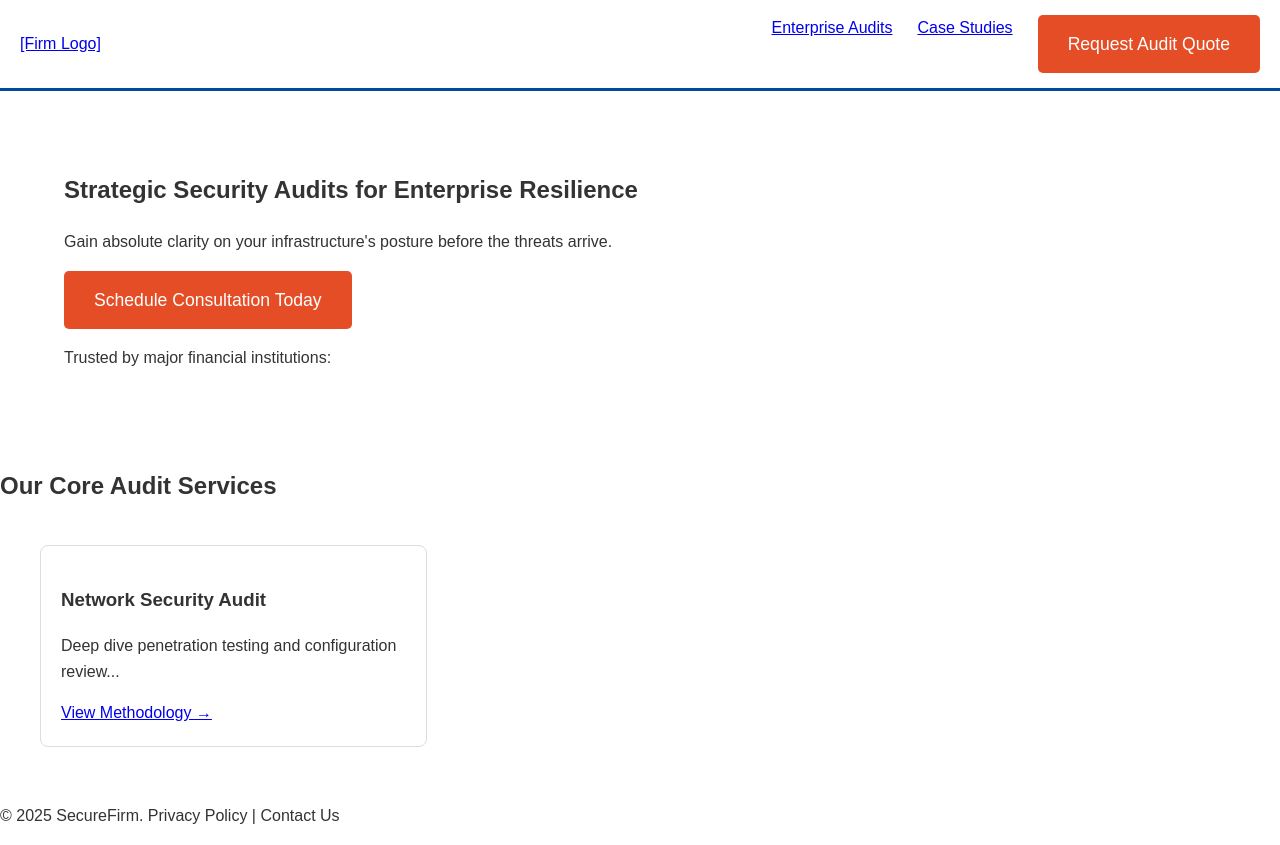
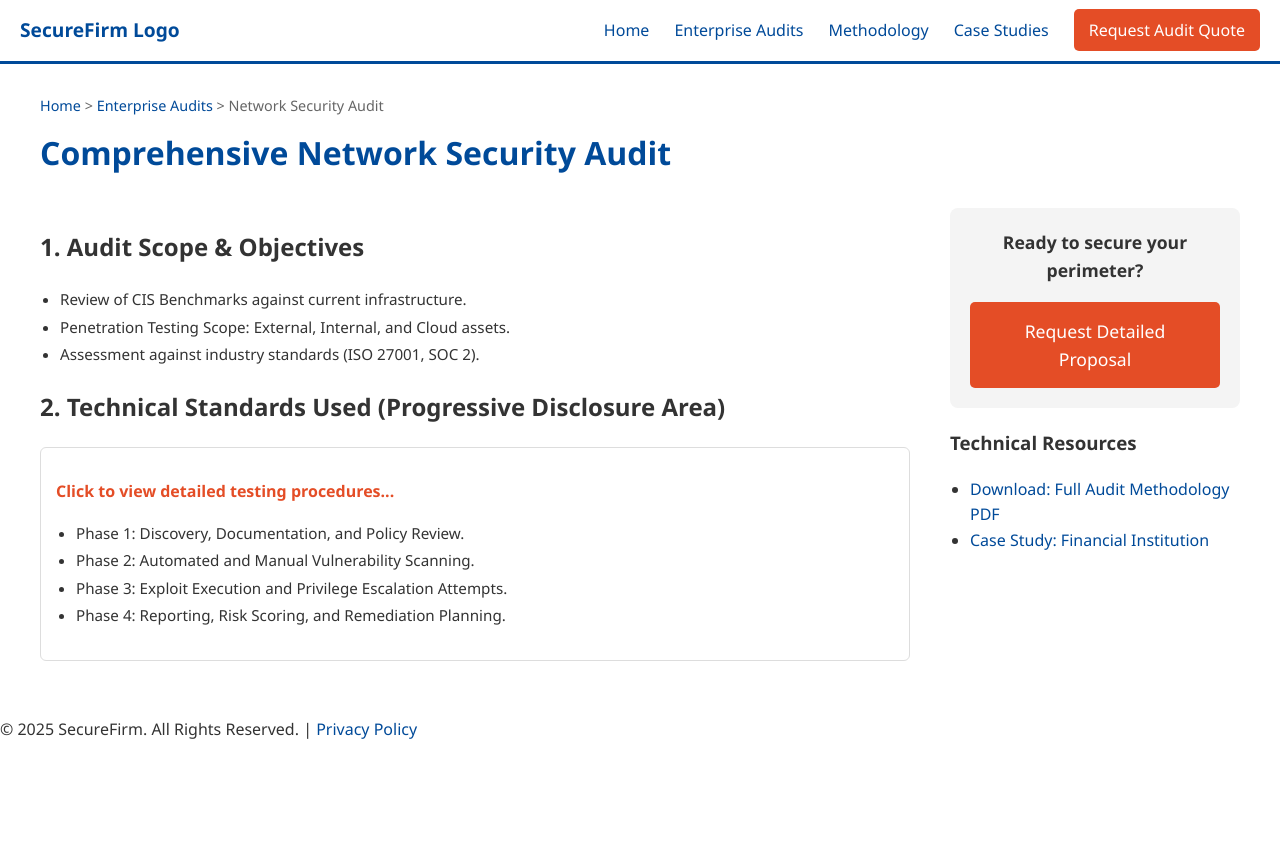
Before and after one commit to lmkjfm/cyber-security-audit-project, a plain HTML site: page index.html in a window 1280 px wide. After the commit the page ends 800 px from the top, so only its background shows below. Drawn offline with Linux system fonts and the light colour scheme; files that its build step writes are made by us from their sources.

Commit message:
Add files via upload

```diff
--- a/index.html
+++ b/index.html
@@ -3,7 +3,7 @@
 
   <head>
     <meta charset="UTF-8">
-    <title>CYBER AUDIT PROTOTYPE: Home page</title>
+    <title>CYBER AUDIT PROTOTYPE: Audit Service</title>
     <link rel="stylesheet" href="./style.css">
 
   </head>
@@ -13,15 +13,17 @@
 <head>
     <meta charset="UTF-8">
     <meta name="viewport" content="width=device-width, initial-scale=1.0">
-    <title>SecureFirm - Enterprise Security Audits</title>
+    <title>Comprehensive Network Security Audit - SecureFirm</title>
     <link rel="stylesheet" href="css/style.css">
 </head>
 <body>
     <header class="main-header">
-        <a href="/" class="logo">[Firm Logo]</a>
+        <a href="index.html" class="logo">SecureFirm Logo</a>
         <nav class="main-nav">
             <ul class="nav-list">
+                <li><a href="index.html">Home</a></li>
                 <li><a href="#">Enterprise Audits</a></li>
+                <li><a href="#">Methodology</a></li>
                 <li><a href="#">Case Studies</a></li>
                 <li><a href="#" class="cta-button">Request Audit Quote</a></li>
             </ul>
@@ -29,30 +31,54 @@
         <button class="menu-toggle" aria-label="Toggle navigation">&#9776;</button>
     </header>
 
-    <main>
-        <section class="hero-section">
-            <h1>Strategic Security Audits for Enterprise Resilience</h1>
-            <p>Gain absolute clarity on your infrastructure's posture before the threats arrive.</p>
-            <a href="#" class="cta-button large">Schedule Consultation Today</a>
-            <div class="trust-signals">
-                <p>Trusted by major financial institutions:</p>
+    <main class="page-container">
+        <p class="breadcrumbs">
+            <a href="index.html">Home</a> &gt; <a href="#">Enterprise Audits</a> &gt; Network Security Audit
+        </p>
+
+        <h1 class="page-title">Comprehensive Network Security Audit</h1>
+
+        <section class="two-column-layout">
+
+            <div class="main-content">
+                <h2>1. Audit Scope & Objectives</h2>
+                <ul class="technical-list">
+                    <li>Review of CIS Benchmarks against current infrastructure.</li>
+                    <li>Penetration Testing Scope: External, Internal, and Cloud assets.</li>
+                    <li>Assessment against industry standards (ISO 27001, SOC 2).</li>
+                </ul>
+
+                <h2>2. Technical Standards Used (Progressive Disclosure Area)</h2>
+                <div class="disclosure-section">
+                    <p class="disclosure-title">Click to view detailed testing procedures...</p>
+                    <ul class="detailed-list">
+                        <li>Phase 1: Discovery, Documentation, and Policy Review.</li>
+                        <li>Phase 2: Automated and Manual Vulnerability Scanning.</li>
+                        <li>Phase 3: Exploit Execution and Privilege Escalation Attempts.</li>
+                        <li>Phase 4: Reporting, Risk Scoring, and Remediation Planning.</li>
+                    </ul>
                 </div>
-        </section>
+            </div>
 
-        <section class="services-teaser">
-            <h2>Our Core Audit Services</h2>
-            <div class="service-cards-container">
-                <article class="service-card">
-                    <h3>Network Security Audit</h3>
-                    <p>Deep dive penetration testing and configuration review...</p>
-                    <a href="#">View Methodology &rarr;</a>
-                </article>
+            <aside class="sidebar">
+                <div class="sticky-cta-box">
+                    <h3>Ready to secure your perimeter?</h3>
+                    <a href="#" class="cta-button large">Request Detailed Proposal</a>
                 </div>
+
+                <div class="resources-box">
+                    <h3>Technical Resources</h3>
+                    <ul class="resource-list">
+                        <li><a href="#">Download: Full Audit Methodology PDF</a></li>
+                        <li><a href="#">Case Study: Financial Institution</a></li>
+                    </ul>
+                </div>
+            </aside>
         </section>
     </main>
 
     <footer>
-        <p>&copy; 2025 SecureFirm. Privacy Policy | Contact Us</p>
+        <p>&copy; 2025 SecureFirm. All Rights Reserved. | <a href="#">Privacy Policy</a></p>
     </footer>
 </body>
 </html>
--- a/style.css
+++ b/style.css
@@ -1,122 +1,171 @@
 /* ==================================== */
-/* 1. MOBILE-FIRST BASE STYLES (Screen < 768px) */
+/* 0. ROOT VARIABLES & GLOBAL STYLES */
 /* ==================================== */
 
 :root {
     --primary-color: #004a99; /* Deep Blue - Trustworthy */
     --accent-color: #e44d26; /* Orange/Red - CTA Alert */
     --text-color: #333;
+    --light-gray: #f4f4f4;
 }
 
 body {
-    font-family: Arial, sans-serif;
+    font-family: 'Segoe UI', Tahoma, Geneva, Verdana, sans-serif;
     line-height: 1.6;
     margin: 0;
     color: var(--text-color);
+    background-color: white;
 }
 
-/* Header & Nav */
+/* Reset Lists */
+ul {
+    list-style: disc;
+    margin-left: 20px;
+    padding-left: 0;
+}
+
+a {
+    color: var(--primary-color);
+    text-decoration: none;
+}
+
+/* Page Container - Max width for content alignment */
+.page-container {
+    max-width: 1200px;
+    margin: 0 auto;
+    padding: 20px;
+}
+
+/* ==================================== */
+/* 1. HEADER & NAVIGATION STYLES (Mobile-First) */
+/* ==================================== */
+
 .main-header {
     display: flex;
     justify-content: space-between;
     align-items: center;
     padding: 15px 20px;
     background: #fff;
-    border-bottom: 3px solid var(--primary-color); /* Authority Line */
+    border-bottom: 3px solid var(--primary-color);
 }
 
-.main-nav {
-    /* Hide navigation links by default on mobile */
-    display: none;
+.logo {
+    font-weight: bold;
+    font-size: 1.2em;
+    color: var(--primary-color);
 }
 
+/* Mobile: Hamburger Menu Toggle */
+.main-nav { display: none; }
 .menu-toggle {
-    display: block; /* Show hamburger button on mobile */
+    display: block;
     font-size: 24px;
     background: none;
     border: none;
     cursor: pointer;
 }
 
-/* CTAs (Crucial for IT Manager) */
+/* CTAs (Buttons) */
 .cta-button {
     background-color: var(--accent-color);
     color: white;
     padding: 10px 15px;
     text-decoration: none;
     border-radius: 5px;
-    display: block; /* Full width button on mobile */
-    text-align: center;
+    transition: background-color 0.3s;
 }
 
-/* Services Teaser - Vertical Stacking */
-.service-cards-container {
-    display: block; /* Default block stacking */
-    padding: 20px;
-}
-.service-card {
-    border: 1px solid #ddd;
-    margin-bottom: 20px;
-    padding: 20px;
-    border-radius: 8px;
+.cta-button:hover {
+    background-color: #c9401f;
 }
 
 /* ==================================== */
-/* 2. TABLET/DESKTOP STYLES (min-width: 768px) */
+/* 2. AUDIT PAGE SPECIFIC STYLES (Mobile-First) */
 /* ==================================== */
 
-@media (min-width: 768px) {
+.breadcrumbs {
+    font-size: 0.9em;
+    color: #666;
+    margin: 10px 0;
+}
 
-    .menu-toggle {
-        display: none; /* Hide hamburger button on desktop */
-    }
+.page-title {
+    font-size: 2em;
+    margin-top: 10px;
+    margin-bottom: 30px;
+    color: var(--primary-color);
+}
 
-    .main-nav {
-        display: block; /* Show navigation links */
-    }
+/* Sidebar CTA Box (Mobile: sits below main content) */
+.sticky-cta-box {
+    background-color: var(--light-gray);
+    padding: 20px;
+    border-radius: 8px;
+    text-align: center;
+    margin-bottom: 20px;
+}
 
+.sticky-cta-box h3 {
+    margin-top: 0;
+    font-size: 1.1em;
+}
+
+.technical-list, .detailed-list {
+    font-size: 0.95em;
+    line-height: 1.8;
+}
+
+.disclosure-section {
+    border: 1px solid #ddd;
+    padding: 15px;
+    margin: 20px 0;
+    border-radius: 6px;
+}
+
+.disclosure-title {
+    font-weight: bold;
+    color: var(--accent-color);
+}
+
+/* ==================================== */
+/* 3. DESKTOP STYLES (MIN-WIDTH: 1024px) */
+/* ==================================== */
+
+@media (min-width: 1024px) {
+
+    /* Navigation: Horizontal Display */
+    .menu-toggle { display: none; }
+    .main-nav { display: block; }
     .nav-list {
         display: flex;
         list-style: none;
         margin: 0;
         padding: 0;
     }
-
     .nav-list li {
         margin-left: 25px;
     }
 
-    /* Hero Layout Refinement */
-    .hero-section {
-        text-align: left;
-        padding: 60px 5%;
+    /* THE TWO-COLUMN FLEXBOX LAYOUT */
+    .two-column-layout {
+        display: flex;
+        gap: 40px;      /* Space between the two columns */
+        align-items: flex-start; /* Aligns content to the top */
     }
 
-    /* Use Grid for Service Cards */
-    .service-cards-container {
-        display: grid;
-        grid-template-columns: repeat(3, 1fr); /* Three columns on desktop */
-        gap: 20px;
-        max-width: 1200px;
-        margin: 0 auto;
+    .main-content {
+        flex: 3; /* Takes approx. 75% of the space */
     }
 
-    .cta-button {
-        display: inline-block; /* Inline button on desktop */
+    .sidebar {
+        flex: 1; /* Takes approx. 25% of the space */
+        /* You can add 'position: sticky' here for advanced UX */
+    }
+
+    /* Adjustments for Desktop CTAs */
+    .cta-button.large {
+        display: block; /* Make the request button fill the box */
         padding: 15px 30px;
         font-size: 1.1em;
     }
-
-    /* Services Page Two-Column Layout */
-    .two-column-layout {
-        display: flex;
-        padding: 40px 5%;
-    }
-    .main-content {
-        flex: 3; /* Main content takes 3/4 */
-    }
-    .sidebar {
-        flex: 1; /* Sidebar takes 1/4 */
-        padding-left: 30px;
-    }
 }
```
